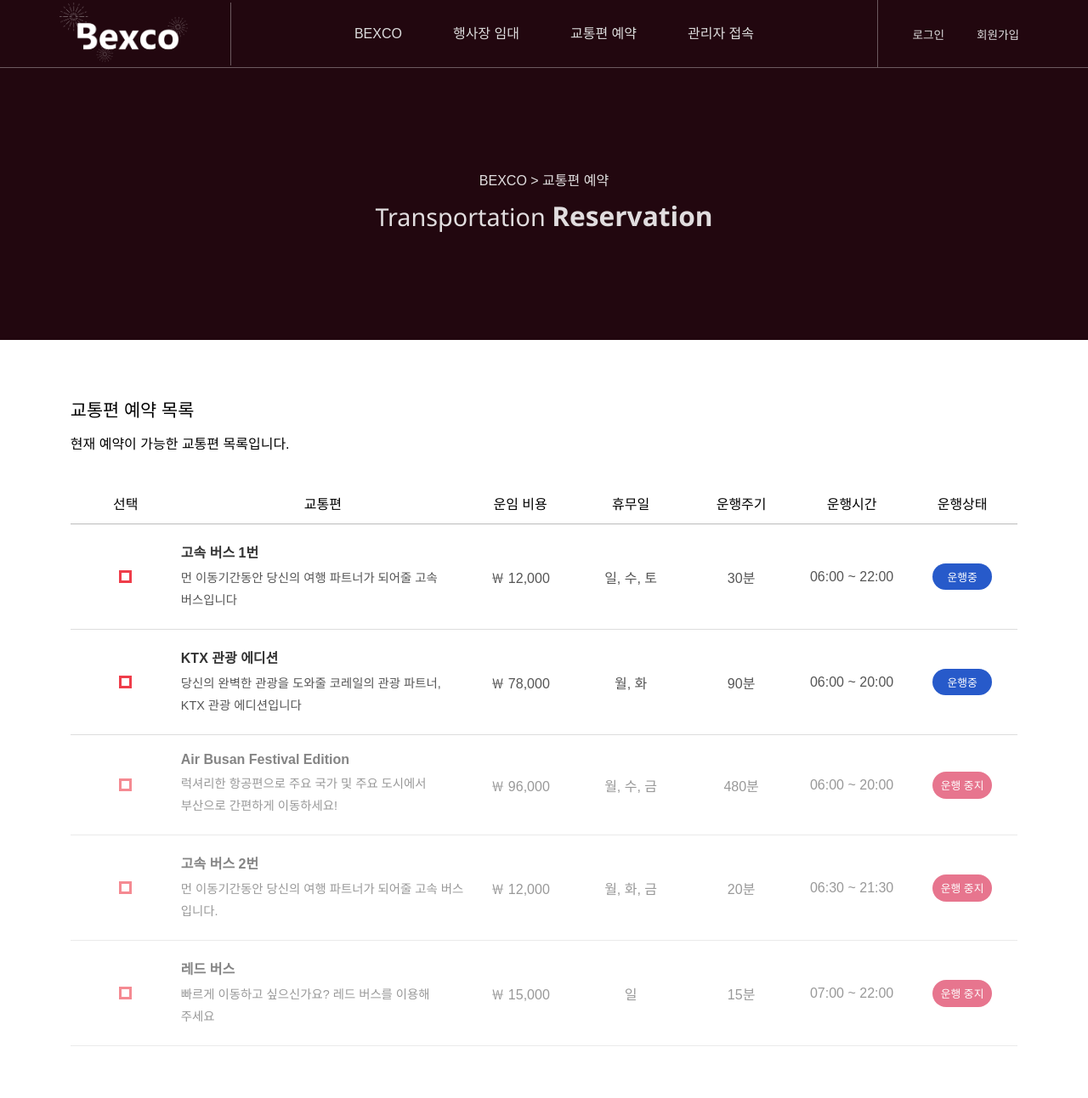
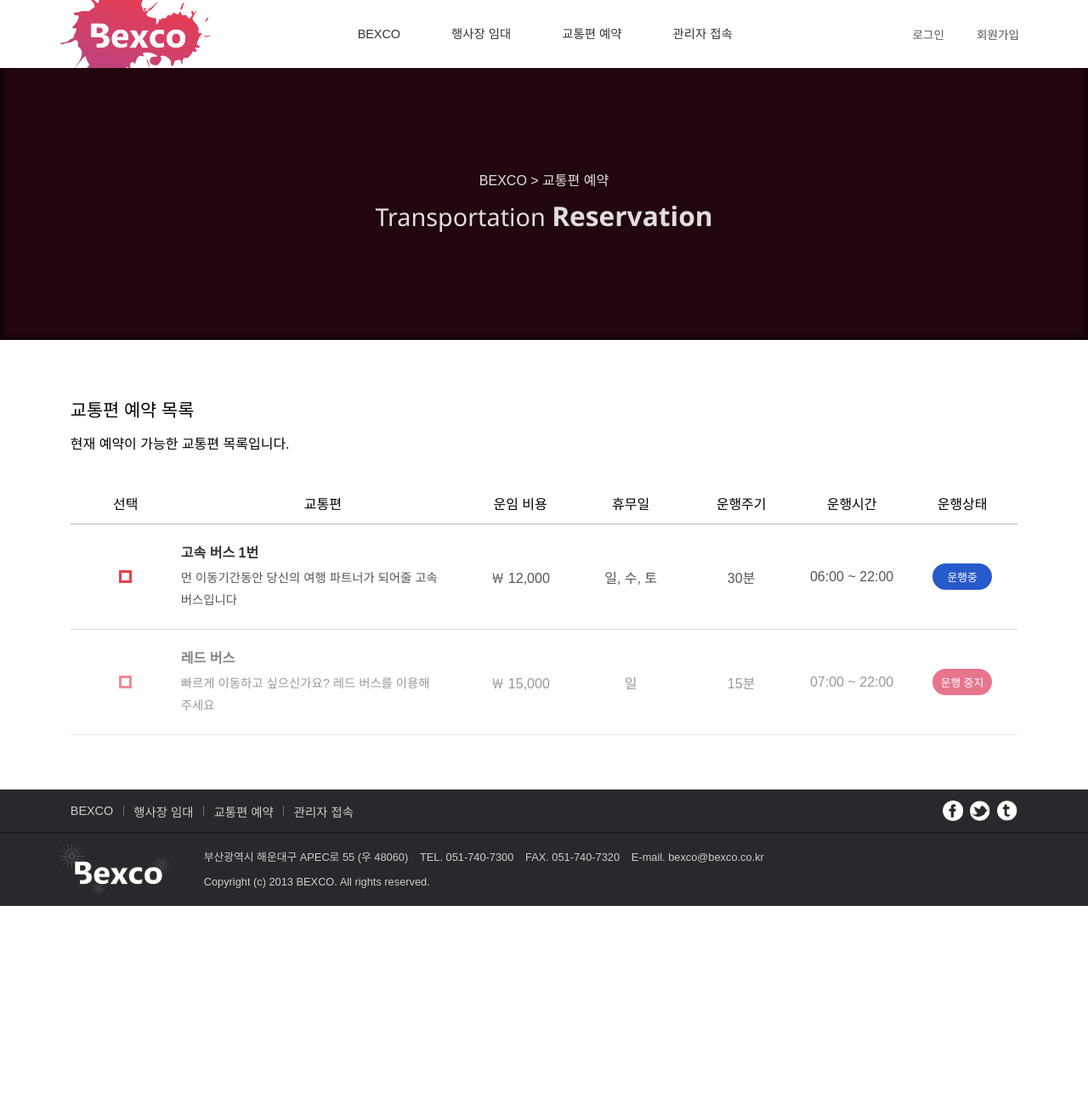
Before and after one commit to areuka0407/2019-incheon-B1, a plain HTML site: page reservation_transportation.html in a window 1280 px wide. Shown: the top 1292 px of the page at 85% size. After the commit the page ends 1066 px from the top, so only its background shows below. Drawn offline with Linux system fonts and the light colour scheme.

Commit message:
디자인 대거 수정

```diff
--- a/css/layout.css
+++ b/css/layout.css
@@ -24,7 +24,8 @@
     background-color: #ef3d4a;
 }
 
-input[type="checkbox"]:checked + .custom-checkbox {
+input[type="checkbox"]:checked + .custom-checkbox,
+input[type="radio"]:checked + .custom-checkbox {
     background-color: #ef3d4a;
     transform: rotate(45deg) scale(0.7);
 }
@@ -82,13 +83,9 @@ input[type="date"].form-control {
     top: 0;
     width: 100%;
     height: 80px;
-    border-bottom: 1px solid #fff5;
+    background-color: #fff;
     z-index: 1000;
-}
-
-#header .logo {
-    border-right: 1px solid #fff5;
-    padding-right: 50px;
+    overflow: hidden;
 }
 
 #nav {
@@ -101,10 +98,10 @@ input[type="date"].form-control {
     height: 100%;
     line-height: 80px;
     padding: 0 30px;
-    color: #ddd;
+    color: #333;
     transition: 0.3s;
 }
-#nav .nav-item:hover { color: #fff; }
+#nav .nav-item:hover { color: #d81b44; }
 
 #nav a {
     position: relative;
@@ -118,7 +115,7 @@ input[type="date"].form-control {
     transform: translateX(-50%);
     width: 0;
     height: 1px;
-    background-color: #fff;
+    background-color: #d81b44;
     transition: 0.3s;
 }
 #nav .nav-item:hover a::after { width: 100%; }
@@ -131,11 +128,10 @@ input[type="date"].form-control {
     align-items: center;
     height: 100%;
     padding-left: 30px;
-    border-left: 1px solid #fff5;
-    color: #ddd;
+    color: #555;
 }
 
-#header .other a:hover { color: #fff; }
+#header .other a:hover { color: #d81b44; }
 
 /* /header */
 
@@ -145,7 +141,7 @@ input[type="date"].form-control {
 #visual {
     position: relative;
     width: 100%;
-    height: 100vh;
+    height: 600px;
     overflow: hidden;
 }
 
@@ -155,6 +151,7 @@ input[type="date"].form-control {
     top: 0;
     width: 100%;
     height: 100%;
+    box-shadow: inset 0 0 5px 3px #000a;
 }
 
 #visual .images > div {
--- a/js/common.js
+++ b/js/common.js
@@ -1,5 +1,5 @@
 class Ajax {
-    get(url){
+    static get(url){
         return new Promise(res => {
             fetch(url)
             .then(v => v.text())
@@ -7,7 +7,7 @@ class Ajax {
         });
     }
 
-    getJSON(){
+    static getJSON(){
         return new Promise(res => {
             fetch(url)
             .then(v => v.json())
@@ -15,7 +15,7 @@ class Ajax {
         });
     }
 
-    post(url, data = {}){
+    static post(url, data = {}){
         let form = new FormData();
         for(let key in data){
             form.append(key, data[key]);
--- a/js/transportation.js
+++ b/js/transportation.js
@@ -6,7 +6,7 @@ class App {
     }
 
     async init(){
-        this.events = await this.getEvents();
+        this.events = await
     }
 
 
--- a/reservation_transportation.html
+++ b/reservation_transportation.html
@@ -25,10 +25,10 @@
     <!-- HEADER -->
     <header id="header">
         <div class="container d-flex justify-content-between align-items-center h-100">
-            <a href="./index.html" class="logo hover-grayscale border-sm-none">
-                <img src="./images/logo.png" alt="벡스코" height="70">
+            <a href="./index.html" class="logo border-sm-none">
+                <img src="./images/Vlogo.png" alt="벡스코" height="180">
             </a>
-            <nav id="nav" class="d-sm-none">
+            <nav id="nav" class="d-sm-none fx-n1">
                 <div class="nav-item"><a href="./index.html">BEXCO</a></div>
                 <div class="nav-item"><a href="./reservation_placement.html">행사장 임대</a></div>
                 <div class="nav-item"><a href="./reservation_transportation.html">교통편 예약</a></div>
@@ -88,6 +88,7 @@
                 <p class="fx-3">교통편 예약 목록</p>
                 <p class="mt-1 light">현재 예약이 가능한 교통편 목록입니다.</p>
             </div>
+            <form action="#" method="post">
                 <div class="transport-table mt-4 w-100">
                     <div class="thead">
                         <div class="tdata checkbox">선택</div>
@@ -98,9 +99,10 @@
                         <div class="tdata cycle">운행시간</div>
                         <div class="tdata status">운행상태</div>
                     </div>
-                <div class="titem">
+                    <div class="titem position-relative">
+                        <label for="t-checkbox-1" class="position-absolute w-100 h-100 left-0 top-0"></label>
                         <div class="tdata checkbox">
-                        <input type="checkbox" id="t-checkbox-1" hidden>
+                            <input type="radio" id="t-checkbox-1" name="reserve-id" hidden>
                             <label for="t-checkbox-1" class="custom-checkbox"></label>
                         </div>
                         <div class="tdata info">
@@ -115,67 +117,6 @@
                         <div class="tdata cycle">06:00 ~ 22:00</div>
                         <div class="tdata status">
                             <div class="success">운행중</div>
-                    </div>
-                </div>
-                <div class="titem">
-                    <div class="tdata checkbox">
-                        <input type="checkbox" id="t-checkbox-2" hidden>
-                        <label for="t-checkbox-2" class="custom-checkbox"></label>
-                    </div>
-                    <div class="tdata info">
-                        <div>
-                            <span class="fx-1 bold text-black">KTX 관광 에디션</span>
-                            <p class="mt-1 fx-n1">당신의 완벽한 관광을 도와줄 코레일의 관광 파트너, KTX 관광 에디션입니다</p>
-                        </div>
-                    </div>
-                    <div class="tdata price">￦ 78,000</div>
-                    <div class="tdata rest">월, 화</div>
-                    <div class="tdata interval">90분</div>
-                    <div class="tdata cycle">06:00 ~ 20:00</div>
-                    <div class="tdata status">
-                        <div class="success">운행중</div>
-                    </div>
-                </div>
-                <div class="titem disabled">
-                    <div class="tdata checkbox">
-                        <input type="checkbox" id="t-checkbox-3" hidden>
-                        <label for="t-checkbox-3" class="custom-checkbox"></label>
-                    </div>
-                    <div class="tdata info">
-                        <div>
-                            <span class="fx-1 bold text-black">Air Busan Festival Edition</span>
-                            <p class="mt-1 fx-n1">럭셔리한 항공편으로 주요 국가 및 주요 도시에서 부산으로 간편하게 이동하세요!</p>
-                        </div>
-                    </div>
-                    <div class="tdata price">￦ 96,000</div>
-                    <div class="tdata rest">월, 수, 금</div>
-                    <div class="tdata interval">480분</div>
-                    <div class="tdata cycle">06:00 ~ 20:00</div>
-                    <div class="tdata status">
-                        <div class="error">
-                            운행 중지
-                        </div>
-                    </div>
-                </div>
-                <div class="titem disabled">
-                    <div class="tdata checkbox">
-                        <input type="checkbox" id="t-checkbox-4" hidden>
-                        <label for="t-checkbox-4" class="custom-checkbox"></label>
-                    </div>
-                    <div class="tdata info">
-                        <div>
-                            <span class="fx-1 bold text-black">고속 버스 2번</span>
-                            <p class="mt-1 fx-n1">먼 이동기간동안 당신의 여행 파트너가 되어줄 고속 버스 입니다.</p>
-                        </div>
-                    </div>
-                    <div class="tdata price">￦ 12,000</div>
-                    <div class="tdata rest">월, 화, 금</div>
-                    <div class="tdata interval">20분</div>
-                    <div class="tdata cycle">06:30 ~ 21:30</div>
-                    <div class="tdata status">
-                        <div class="error">
-                            운행 중지
-                        </div>
                         </div>
                     </div>
                     <div class="titem disabled">
@@ -200,6 +141,7 @@
                         </div>
                     </div>
                 </div>
+            </form>
         </div>
     </div>
     <!-- /RESERVE -->
```
Also changed, not shown: index.html (+4 -4 lines), reservation_placement.html (+3 -3 lines). Lines whose indentation alone changed are shown as unchanged.
